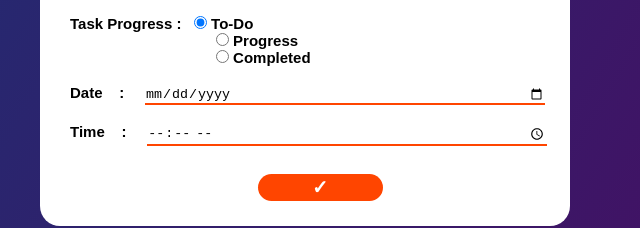
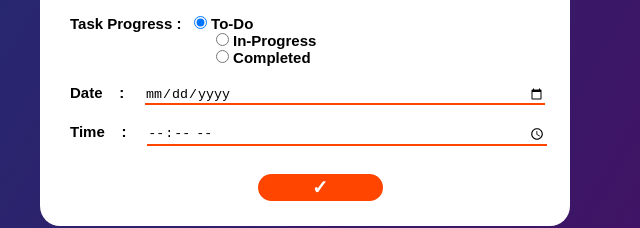
Before and after one commit to Dhruvil-Joshi/Task_Management_System, a plain HTML site: page updatetask.html in a window 1280 px wide. Shown: the part 377-605 px from the top of the page, 345-985 px from the left. Drawn offline with Linux system fonts and the light colour scheme.

Commit message:
Update updatetask.html

```diff
--- a/updatetask.html
+++ b/updatetask.html
@@ -26,7 +26,7 @@
                 <p class="inputfields"> &nbsp; &nbsp; &nbsp; &nbsp;&nbsp;&nbsp;&nbsp;&nbsp;&nbsp;&nbsp;&nbsp;&nbsp;&nbsp;&nbsp;&nbsp;&nbsp;&nbsp;&nbsp;&nbsp;&nbsp;&nbsp;&nbsp;&nbsp;&nbsp;&nbsp;&nbsp;&nbsp;&nbsp;&nbsp;&nbsp;&nbsp;&nbsp;&nbsp;&nbsp;&nbsp;&nbsp;&nbsp;&nbsp;&nbsp;<input type="radio" name="userpost" id="updateadmin" value="Admin">&nbsp;Admin</p>
                 <br>
                 <p class="inputfields">Task Progress : &nbsp;&nbsp;<input type="radio" name="taskprogress" checked id="updateto-do" value="To-Do">&nbsp;To-Do</p>
-                <p class="inputfields">&nbsp;&nbsp;&nbsp;&nbsp;&nbsp;&nbsp;&nbsp;&nbsp;&nbsp;&nbsp;&nbsp;&nbsp;&nbsp;&nbsp;&nbsp;&nbsp;&nbsp;&nbsp;&nbsp;&nbsp;&nbsp;&nbsp;&nbsp;&nbsp;&nbsp;&nbsp;&nbsp;&nbsp;&nbsp;&nbsp;&nbsp;&nbsp;&nbsp;&nbsp;&nbsp;<input type="radio" name="taskprogress" id="updateprogress" value="Progress">&nbsp;Progress</p>
+                <p class="inputfields">&nbsp;&nbsp;&nbsp;&nbsp;&nbsp;&nbsp;&nbsp;&nbsp;&nbsp;&nbsp;&nbsp;&nbsp;&nbsp;&nbsp;&nbsp;&nbsp;&nbsp;&nbsp;&nbsp;&nbsp;&nbsp;&nbsp;&nbsp;&nbsp;&nbsp;&nbsp;&nbsp;&nbsp;&nbsp;&nbsp;&nbsp;&nbsp;&nbsp;&nbsp;&nbsp;<input type="radio" name="taskprogress" id="updateprogress" value="In-Progress">&nbsp;In-Progress</p>
                 <p class="inputfields">&nbsp;&nbsp;&nbsp;&nbsp;&nbsp;&nbsp;&nbsp;&nbsp;&nbsp;&nbsp;&nbsp;&nbsp;&nbsp;&nbsp;&nbsp;&nbsp;&nbsp;&nbsp;&nbsp;&nbsp;&nbsp;&nbsp;&nbsp;&nbsp;&nbsp;&nbsp;&nbsp;&nbsp;&nbsp;&nbsp;&nbsp;&nbsp;&nbsp;&nbsp;&nbsp;<input type="radio" name="taskprogress" id="updatecompleted" value="Completed">&nbsp;Completed</p>
                 <br>
                 <p class="inputfields">Date&nbsp;&nbsp;&nbsp; : &nbsp;&nbsp;&nbsp;&nbsp;<input type="date" class="deadline" id="updatedeadlinedate"></p>
```
